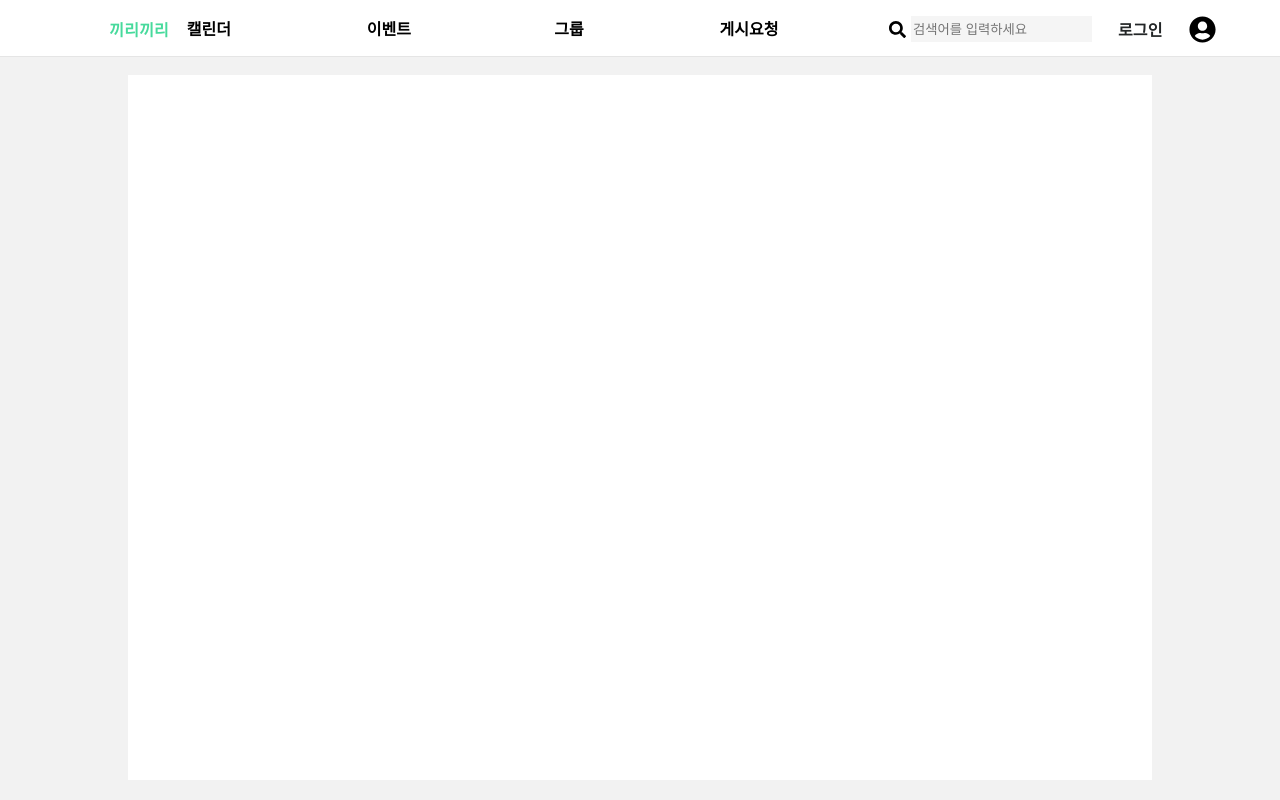
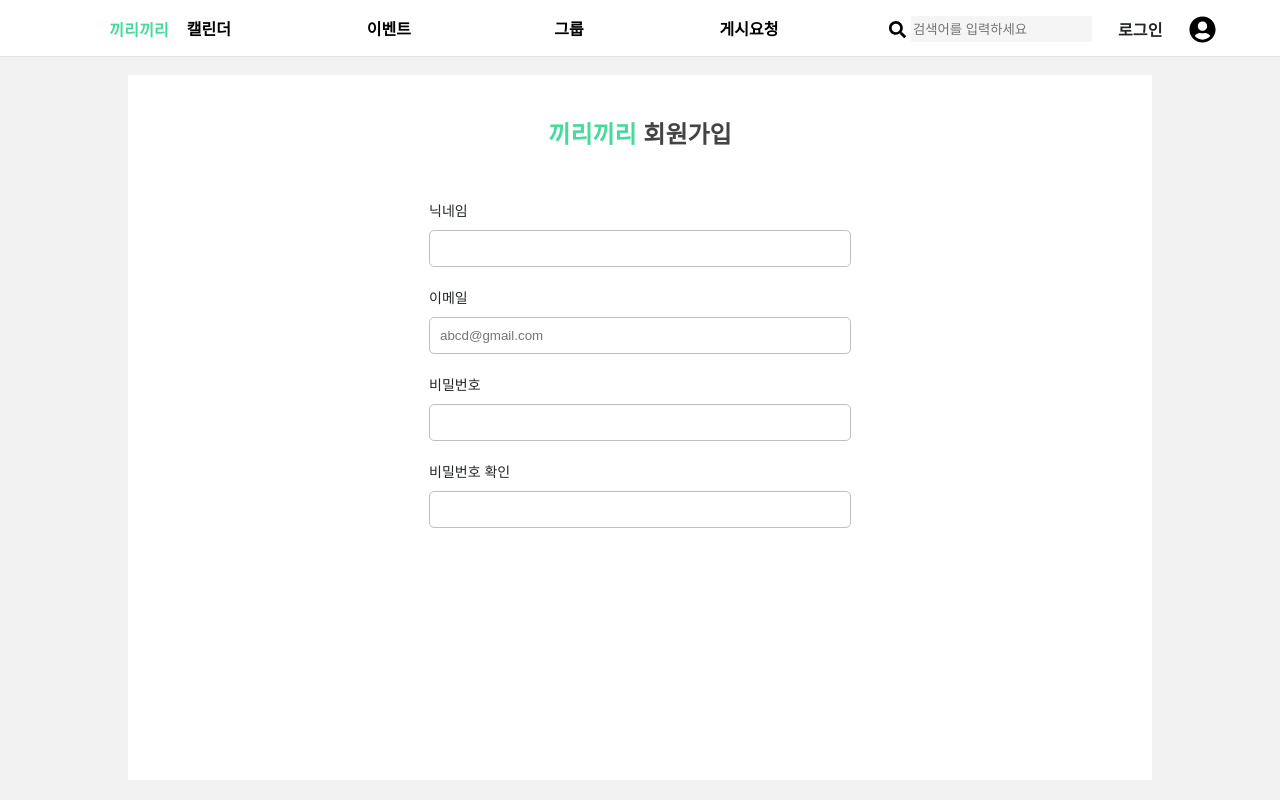
Before and after one commit to Jeans-ssu/Kiri, a React (Create React App) app in the folder client/kiri/: page /signup in a window 1280 px wide. Built offline with nearby package versions, Linux system fonts and the light colour scheme.

Commit message:
:sparkles: [FE] feat: 회원가입 input 구현

```diff
--- /dev/null
+++ b/client/kiri/src/pages/Signup/SignupInputs.js
@@ -0,0 +1,65 @@
+//import { useState } from 'react';
+import styled from 'styled-components';
+
+const SignupInputsContainer = styled.div`
+  margin-top: 50px;
+`;
+
+// const InitialState = {
+//   nickName: '',
+//   email: '',
+//   password: '',
+//   Vpassword: '',
+// };
+
+const InputContainer = styled.div`
+  display: flex;
+  flex-direction: column;
+  margin-bottom: 20px;
+`;
+
+const InputHeader = styled.div`
+  color: ${({ theme }) => theme.colors.dark};
+  font-size: 14px;
+  margin-bottom: 10px;
+`;
+
+const SignupInput = styled.input`
+  width: 400px;
+  height: 35px;
+  border: 1px solid ${({ theme }) => theme.colors.lightgray};
+  border-radius: 5px;
+  padding: 0 10px;
+  &:focus {
+    outline: none;
+    border: 1px solid ${({ theme }) => theme.colors.mainColor};
+    color: ${({ theme }) => theme.colors.mainColor};
+  }
+`;
+
+const SignupInputs = () => {
+  //const [userInput, setUserInput] = useState(InitialState);
+
+  return (
+    <SignupInputsContainer>
+      <InputContainer>
+        <InputHeader>닉네임</InputHeader>
+        <SignupInput type="text" />
+      </InputContainer>
+      <InputContainer>
+        <InputHeader>이메일</InputHeader>
+        <SignupInput type="text" placeholder="abcd@gmail.com" />
+      </InputContainer>
+      <InputContainer>
+        <InputHeader>비밀번호</InputHeader>
+        <SignupInput type="password" />
+      </InputContainer>
+      <InputContainer>
+        <InputHeader>비밀번호 확인</InputHeader>
+        <SignupInput type="password" />
+      </InputContainer>
+    </SignupInputsContainer>
+  );
+};
+
+export default SignupInputs;
--- a/client/kiri/src/pages/Signup/SignupPage.js
+++ b/client/kiri/src/pages/Signup/SignupPage.js
@@ -1,7 +1,33 @@
 import PageContainer from 'containers/PageContainer';
+import styled from 'styled-components';
+import SignupInputs from './SignupInputs';
+
+const SignupPageContainer = styled.div`
+  display: flex;
+  flex-direction: column;
+  align-items: center;
+`;
+
+const SignupHeader = styled.div`
+  color: ${({ theme }) => theme.colors.darkgray};
+  font-size: 24px;
+  font-weight: 700;
+  .green {
+    color: ${({ theme }) => theme.colors.mainColor};
+  }
+`;
 
 const SignupPage = () => {
-  return <PageContainer header footer={false}></PageContainer>;
+  return (
+    <PageContainer header footer={false}>
+      <SignupPageContainer>
+        <SignupHeader>
+          <span className="green">끼리끼리</span> 회원가입
+        </SignupHeader>
+        <SignupInputs />
+      </SignupPageContainer>
+    </PageContainer>
+  );
 };
 
 export default SignupPage;
```
